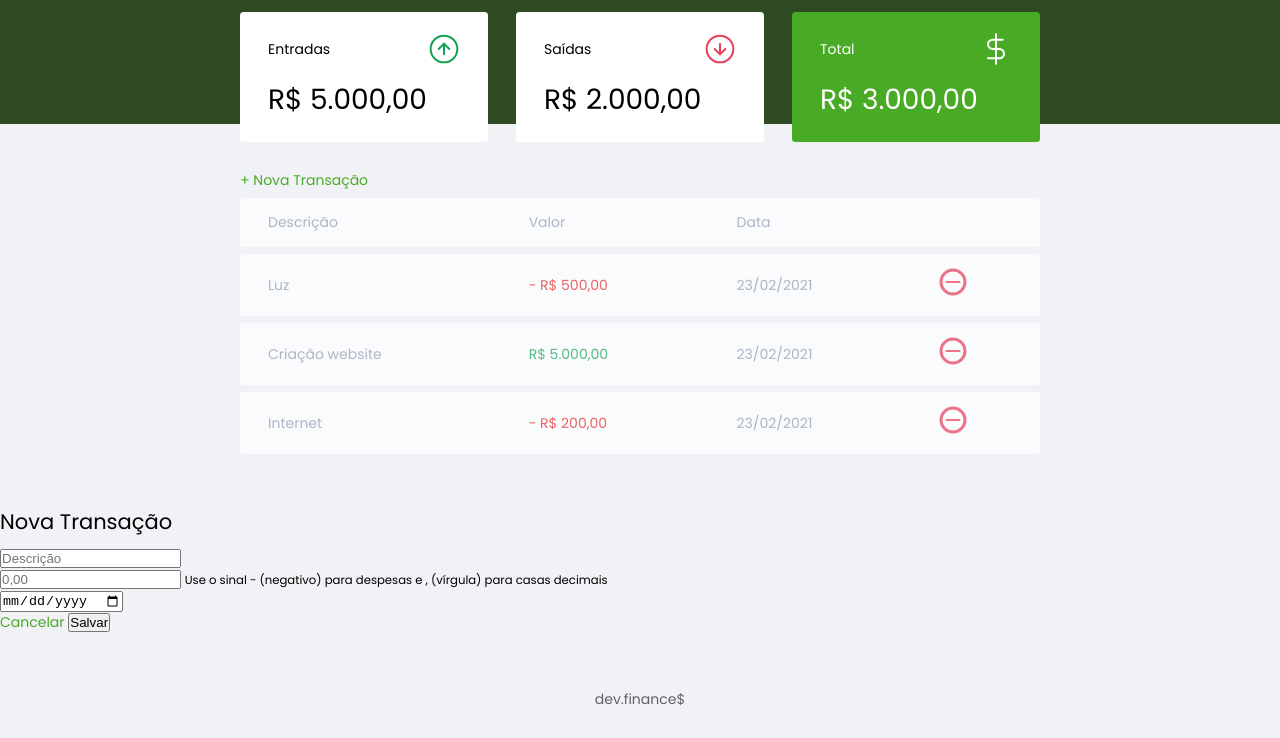
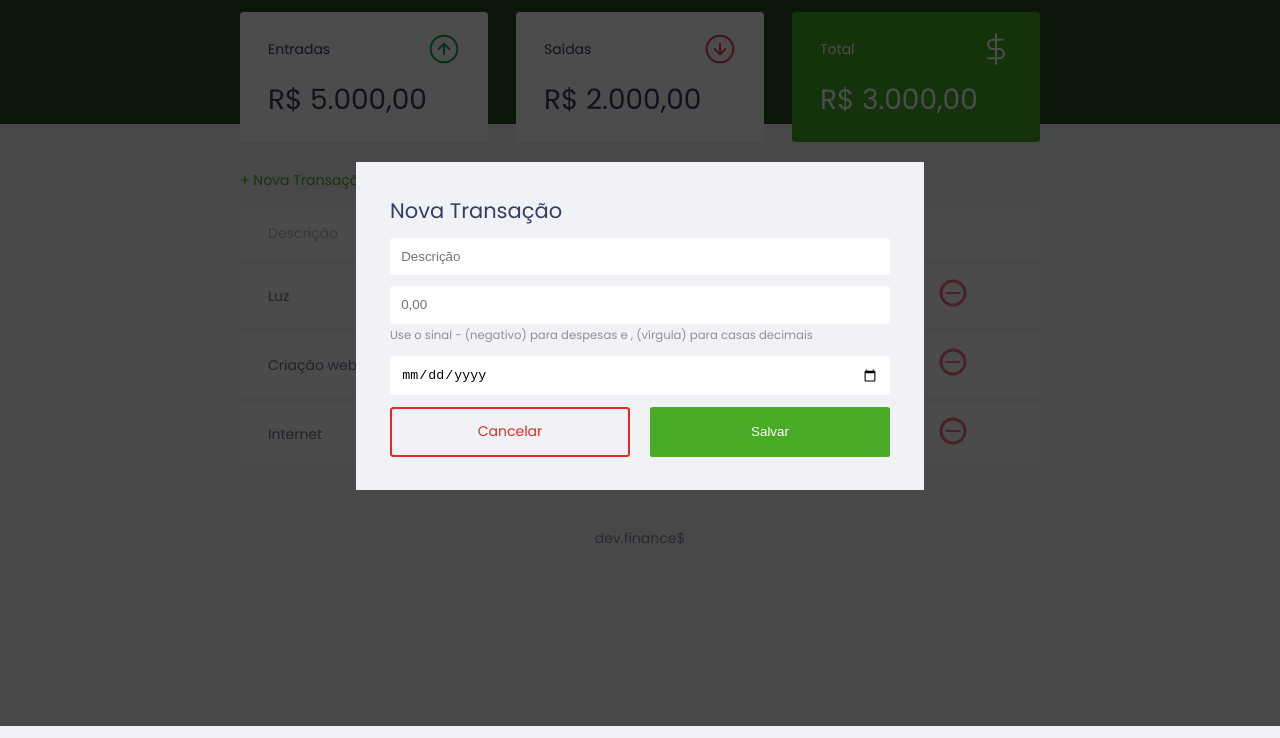
Before and after one commit to jessicafpx/dev-finances, a plain HTML site: page index.html in a window 1280 px wide. Shown: the part 74-812 px from the top of the page. Drawn offline with Linux system fonts and the light colour scheme; files whose address does not match are found by name.

Commit message:
style: add modal style

```diff
--- a/style.css
+++ b/style.css
@@ -1,5 +1,8 @@
 :root {
-	--color-back: #363f5f;
+  --dark-blue: #363f5f;
+  --green: #49aa26;
+  --light-green: #3dd705;
+  --red: #e92929;
 }
 
 * {
@@ -43,17 +46,54 @@ h2 {
 }
 
 a {
-  color: #49aa26;
+  color: var(--green);
   text-decoration: none;
 }
 
 a:hover {
-  color: #3dd705;
+  color: var(--light-green);
 }
 
-.button .new {
+button {
+  width: 100%;
+  height: 50px;
+  border: none;
+
+  color: white;
+  background: var(--green);
+
+  padding: 0;
+
+  border-radius: 0.2rem;
+
+  cursor: pointer;
+}
+
+button:hover {
+  background: var(--light-green);
+}
+
+.button.new {
   display: inline-block;
   margin-bottom: .8rem;
+}
+
+.button.cancel {
+  color: var(--red);
+  border: 2px var(--red) solid;
+  border-radius: 0.25rem;
+
+  height: 50px;
+
+  display: flex;
+  align-items: center;
+  justify-content: center;
+
+  opacity: 0.6rem;
+}
+
+.button.cancel:hover {
+  opacity: 1;
 }
 
 header {
@@ -103,7 +143,7 @@ header {
 }
 
 .card.total {
-	background: #49aa26;
+	background: var(--green);
 	color: white;
 }
 
@@ -161,6 +201,74 @@ td.expense {
 	color: #e92929;
 }
 
+.modal-overlay {
+  width: 100%;
+  height: 100%;
+
+  background-color: rgba(0, 0, 0, .7);
+
+  position: fixed;
+  top: 0;
+
+  display: flex;
+  align-items: center;
+  justify-content: center;
+
+  opacity: 0;
+  visibility: hidden;
+
+  z-index: 999;
+}
+
+.modal-overlay.active {
+  opacity: 1;
+  visibility: visible;
+}
+
+.modal {
+  background: #f0f2f5;
+  padding: 2.4rem;
+
+  position: relative;
+  z-index: 1;
+}
+
+#form {
+  max-width: 500px;
+}
+
+#form h2 {
+  margin-top: 0;
+}
+
+input {
+  border: none;
+  border-radius: 0.2rem;
+
+  padding: 0.8rem;
+
+  width: 100%;
+}
+
+.input-group {
+  margin-top: 0.8rem;
+}
+
+.input-group small {
+  opacity: 0.4;
+}
+
+.input-group.actions {
+  display: flex;
+  justify-content: space-between;
+  align-items: center;
+}
+
+.input-group.actions .button,
+.input-group.actions button {
+  width: 48%;
+}
+
 footer {
 	text-align: center;
 	padding: 4rem 0 2rem;
```
